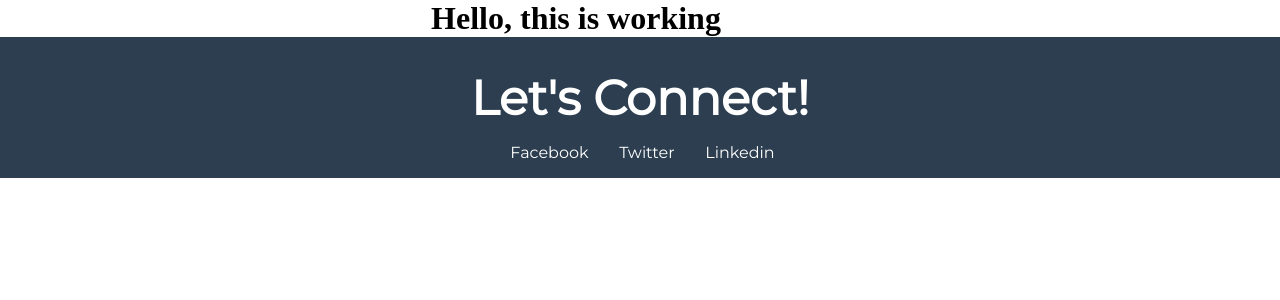
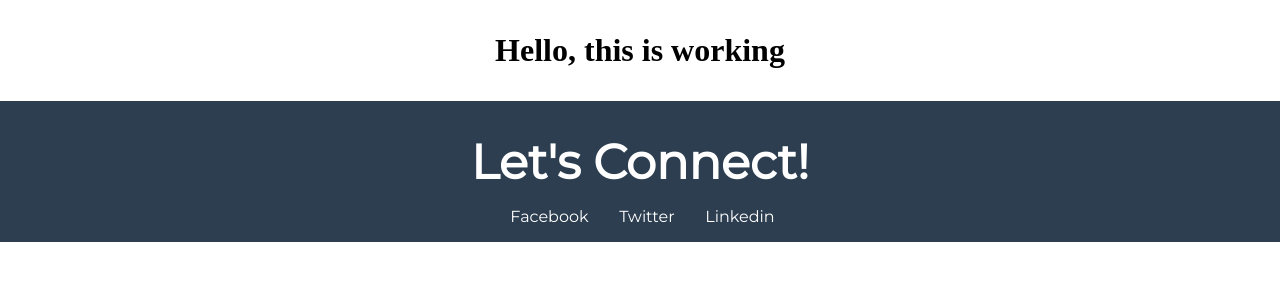
Before and after one commit to taylorbailey97/cs313, a PHP site: page /Week03/index.php in a window 1280 px wide. Shown: the part 93-393 px from the top of the page. Run offline with PHP 8.4, Linux system fonts and the light colour scheme.

Commit message:
Irrelevant

```diff
--- a/web/styles/main.css
+++ b/web/styles/main.css
@@ -18,6 +18,7 @@ body {
 .assign-page {
   width: 90%;
   height: auto;
+  margin: 2rem auto;
 }
 
 .assign-page h1 {
```
